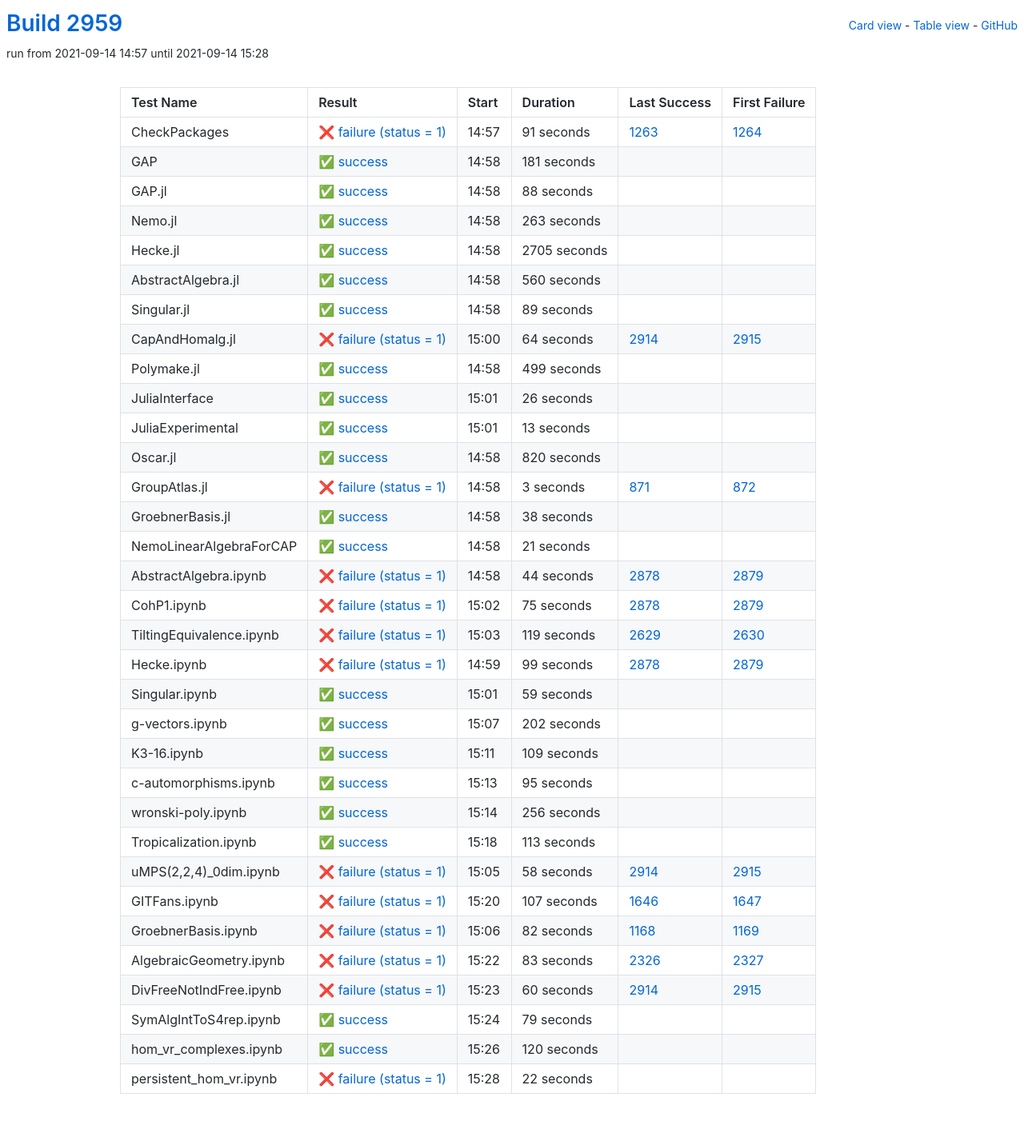
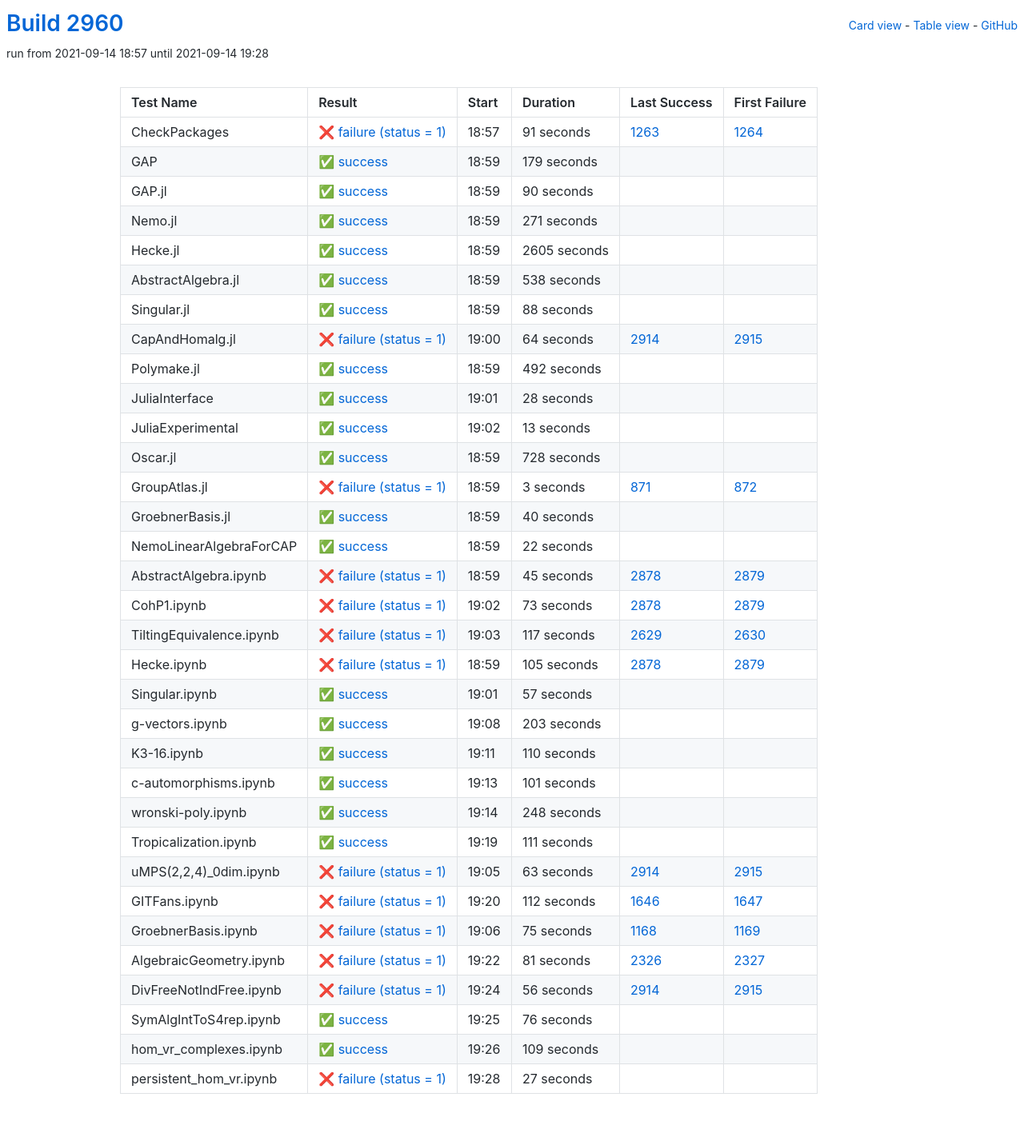
Before and after one commit to oscar-system/oscar-ci-status-stable, a Jekyll site: the page built from table.html, in a window 1280 px wide. Shown: the whole page at 80% size. Built offline with Jekyll 4.4.1, drawn with Linux system fonts in a browser that asks for light colours.

Commit message:
Build #2960

```diff
--- a/_data/ci.yml
+++ b/_data/ci.yml
@@ -1,6 +1,6 @@
 ---
-build: 2959
-build_url: https://oscarci.mathematik.uni-kl.de/job/oscar-stable/2959/
+build: 2960
+build_url: https://oscarci.mathematik.uni-kl.de/job/oscar-stable/2960/
 job: oscar-stable
 organization: oscar-system
 repo: oscar-ci-status-stable
@@ -8,8 +8,8 @@ repourl: https://github.com/oscar-system/oscar-ci-status-stable
 tests:
 - name: CheckPackages
   id: checkpackages
-  log: https://oscarci.mathematik.uni-kl.de/job/oscar-stable/2959/artifact/logs/build-2959/CheckPackages.log
-  start: 2021-09-14 14:57
+  log: https://oscarci.mathematik.uni-kl.de/job/oscar-stable/2960/artifact/logs/build-2960/CheckPackages.log
+  start: 2021-09-14 18:57
   success: false
   exitcode: 1
   status: failure
@@ -20,20 +20,68 @@ tests:
   first_failure_url: https://oscarci.mathematik.uni-kl.de/job/oscar-stable/1264/
 - name: GAP
   id: gap
-  log: https://oscarci.mathematik.uni-kl.de/job/oscar-stable/2959/artifact/logs/build-2959/GAP.log
-  start: 2021-09-14 14:58
+  log: https://oscarci.mathematik.uni-kl.de/job/oscar-stable/2960/artifact/logs/build-2960/GAP.log
+  start: 2021-09-14 18:59
   success: true
   exitcode: 0
   status: success
-  duration: 181
+  duration: 179
   last_success: false
   last_success_url:
   first_failure: false
   first_failure_url:
 - name: GAP.jl
   id: gap-jl
-  log: https://oscarci.mathematik.uni-kl.de/job/oscar-stable/2959/artifact/logs/build-2959/GAP.jl.log
-  start: 2021-09-14 14:58
+  log: https://oscarci.mathematik.uni-kl.de/job/oscar-stable/2960/artifact/logs/build-2960/GAP.jl.log
+  start: 2021-09-14 18:59
+  success: true
+  exitcode: 0
+  status: success
+  duration: 90
+  last_success: false
+  last_success_url:
+  first_failure: false
+  first_failure_url:
+- name: Nemo.jl
+  id: nemo-jl
+  log: https://oscarci.mathematik.uni-kl.de/job/oscar-stable/2960/artifact/logs/build-2960/Nemo.jl.log
+  start: 2021-09-14 18:59
+  success: true
+  exitcode: 0
+  status: success
+  duration: 271
+  last_success: false
+  last_success_url:
+  first_failure: false
+  first_failure_url:
+- name: Hecke.jl
+  id: hecke-jl
+  log: https://oscarci.mathematik.uni-kl.de/job/oscar-stable/2960/artifact/logs/build-2960/Hecke.jl.log
+  start: 2021-09-14 18:59
+  success: true
+  exitcode: 0
+  status: success
+  duration: 2605
+  last_success: false
+  last_success_url:
+  first_failure: false
+  first_failure_url:
+- name: AbstractAlgebra.jl
+  id: abstractalgebra-jl
+  log: https://oscarci.mathematik.uni-kl.de/job/oscar-stable/2960/artifact/logs/build-2960/AbstractAlgebra.jl.log
+  start: 2021-09-14 18:59
+  success: true
+  exitcode: 0
+  status: success
+  duration: 538
+  last_success: false
+  last_success_url:
+  first_failure: false
+  first_failure_url:
+- name: Singular.jl
+  id: singular-jl
+  log: https://oscarci.mathematik.uni-kl.de/job/oscar-stable/2960/artifact/logs/build-2960/Singular.jl.log
+  start: 2021-09-14 18:59
   success: true
   exitcode: 0
   status: success
@@ -42,58 +90,10 @@ tests:
   last_success_url:
   first_failure: false
   first_failure_url:
-- name: Nemo.jl
-  id: nemo-jl
-  log: https://oscarci.mathematik.uni-kl.de/job/oscar-stable/2959/artifact/logs/build-2959/Nemo.jl.log
-  start: 2021-09-14 14:58
-  success: true
-  exitcode: 0
-  status: success
-  duration: 263
-  last_success: false
-  last_success_url:
-  first_failure: false
-  first_failure_url:
-- name: Hecke.jl
-  id: hecke-jl
-  log: https://oscarci.mathematik.uni-kl.de/job/oscar-stable/2959/artifact/logs/build-2959/Hecke.jl.log
-  start: 2021-09-14 14:58
-  success: true
-  exitcode: 0
-  status: success
-  duration: 2705
-  last_success: false
-  last_success_url:
-  first_failure: false
-  first_failure_url:
-- name: AbstractAlgebra.jl
-  id: abstractalgebra-jl
-  log: https://oscarci.mathematik.uni-kl.de/job/oscar-stable/2959/artifact/logs/build-2959/AbstractAlgebra.jl.log
-  start: 2021-09-14 14:58
-  success: true
-  exitcode: 0
-  status: success
-  duration: 560
-  last_success: false
-  last_success_url:
-  first_failure: false
-  first_failure_url:
-- name: Singular.jl
-  id: singular-jl
-  log: https://oscarci.mathematik.uni-kl.de/job/oscar-stable/2959/artifact/logs/build-2959/Singular.jl.log
-  start: 2021-09-14 14:58
-  success: true
-  exitcode: 0
-  status: success
-  duration: 89
-  last_success: false
-  last_success_url:
-  first_failure: false
-  first_failure_url:
 - name: CapAndHomalg.jl
   id: capandhomalg-jl
-  log: https://oscarci.mathematik.uni-kl.de/job/oscar-stable/2959/artifact/logs/build-2959/CapAndHomalg.jl.log
-  start: 2021-09-14 15:00
+  log: https://oscarci.mathematik.uni-kl.de/job/oscar-stable/2960/artifact/logs/build-2960/CapAndHomalg.jl.log
+  start: 2021-09-14 19:00
   success: false
   exitcode: 1
   status: failure
@@ -104,32 +104,32 @@ tests:
   first_failure_url: https://oscarci.mathematik.uni-kl.de/job/oscar-stable/2915/
 - name: Polymake.jl
   id: polymake-jl
-  log: https://oscarci.mathematik.uni-kl.de/job/oscar-stable/2959/artifact/logs/build-2959/Polymake.jl.log
-  start: 2021-09-14 14:58
+  log: https://oscarci.mathematik.uni-kl.de/job/oscar-stable/2960/artifact/logs/build-2960/Polymake.jl.log
+  start: 2021-09-14 18:59
   success: true
   exitcode: 0
   status: success
-  duration: 499
+  duration: 492
   last_success: false
   last_success_url:
   first_failure: false
   first_failure_url:
 - name: JuliaInterface
   id: juliainterface
-  log: https://oscarci.mathematik.uni-kl.de/job/oscar-stable/2959/artifact/logs/build-2959/JuliaInterface.log
-  start: 2021-09-14 15:01
+  log: https://oscarci.mathematik.uni-kl.de/job/oscar-stable/2960/artifact/logs/build-2960/JuliaInterface.log
+  start: 2021-09-14 19:01
   success: true
   exitcode: 0
   status: success
-  duration: 26
+  duration: 28
   last_success: false
   last_success_url:
   first_failure: false
   first_failure_url:
 - name: JuliaExperimental
   id: juliaexperimental
-  log: https://oscarci.mathematik.uni-kl.de/job/oscar-stable/2959/artifact/logs/build-2959/JuliaExperimental.log
-  start: 2021-09-14 15:01
+  log: https://oscarci.mathematik.uni-kl.de/job/oscar-stable/2960/artifact/logs/build-2960/JuliaExperimental.log
+  start: 2021-09-14 19:02
   success: true
   exitcode: 0
   status: success
@@ -140,20 +140,20 @@ tests:
   first_failure_url:
 - name: Oscar.jl
   id: oscar-jl
-  log: https://oscarci.mathematik.uni-kl.de/job/oscar-stable/2959/artifact/logs/build-2959/Oscar.jl.log
-  start: 2021-09-14 14:58
+  log: https://oscarci.mathematik.uni-kl.de/job/oscar-stable/2960/artifact/logs/build-2960/Oscar.jl.log
+  start: 2021-09-14 18:59
   success: true
   exitcode: 0
   status: success
-  duration: 820
+  duration: 728
   last_success: false
   last_success_url:
   first_failure: false
   first_failure_url:
 - name: GroupAtlas.jl
   id: groupatlas-jl
-  log: https://oscarci.mathematik.uni-kl.de/job/oscar-stable/2959/artifact/logs/build-2959/GroupAtlas.jl.log
-  start: 2021-09-14 14:58
+  log: https://oscarci.mathematik.uni-kl.de/job/oscar-stable/2960/artifact/logs/build-2960/GroupAtlas.jl.log
+  start: 2021-09-14 18:59
   success: false
   exitcode: 1
   status: failure
@@ -164,104 +164,224 @@ tests:
   first_failure_url: https://oscarci.mathematik.uni-kl.de/job/oscar-stable/872/
 - name: GroebnerBasis.jl
   id: groebnerbasis-jl
-  log: https://oscarci.mathematik.uni-kl.de/job/oscar-stable/2959/artifact/logs/build-2959/GroebnerBasis.jl.log
-  start: 2021-09-14 14:58
+  log: https://oscarci.mathematik.uni-kl.de/job/oscar-stable/2960/artifact/logs/build-2960/GroebnerBasis.jl.log
+  start: 2021-09-14 18:59
   success: true
   exitcode: 0
   status: success
-  duration: 38
+  duration: 40
   last_success: false
   last_success_url:
   first_failure: false
   first_failure_url:
 - name: NemoLinearAlgebraForCAP
   id: nemolinearalgebraforcap
-  log: https://oscarci.mathematik.uni-kl.de/job/oscar-stable/2959/artifact/logs/build-2959/NemoLinearAlgebraForCAP.log
-  start: 2021-09-14 14:58
+  log: https://oscarci.mathematik.uni-kl.de/job/oscar-stable/2960/artifact/logs/build-2960/NemoLinearAlgebraForCAP.log
+  start: 2021-09-14 18:59
   success: true
   exitcode: 0
   status: success
-  duration: 21
+  duration: 22
   last_success: false
   last_success_url:
   first_failure: false
   first_failure_url:
 - name: AbstractAlgebra.ipynb
   id: abstractalgebra-ipynb
-  log: https://oscarci.mathematik.uni-kl.de/job/oscar-stable/2959/artifact/logs/build-2959/AbstractAlgebra.ipynb.log
-  start: 2021-09-14 14:58
+  log: https://oscarci.mathematik.uni-kl.de/job/oscar-stable/2960/artifact/logs/build-2960/AbstractAlgebra.ipynb.log
+  start: 2021-09-14 18:59
   success: false
   exitcode: 1
   status: failure
-  duration: 44
+  duration: 45
   last_success: 2878
   last_success_url: https://oscarci.mathematik.uni-kl.de/job/oscar-stable/2878/
   first_failure: 2879
   first_failure_url: https://oscarci.mathematik.uni-kl.de/job/oscar-stable/2879/
 - name: CohP1.ipynb
   id: cohp1-ipynb
-  log: https://oscarci.mathematik.uni-kl.de/job/oscar-stable/2959/artifact/logs/build-2959/CohP1.ipynb.log
-  start: 2021-09-14 15:02
+  log: https://oscarci.mathematik.uni-kl.de/job/oscar-stable/2960/artifact/logs/build-2960/CohP1.ipynb.log
+  start: 2021-09-14 19:02
   success: false
   exitcode: 1
   status: failure
-  duration: 75
+  duration: 73
   last_success: 2878
   last_success_url: https://oscarci.mathematik.uni-kl.de/job/oscar-stable/2878/
   first_failure: 2879
   first_failure_url: https://oscarci.mathematik.uni-kl.de/job/oscar-stable/2879/
 - name: TiltingEquivalence.ipynb
   id: tiltingequivalence-ipynb
-  log: https://oscarci.mathematik.uni-kl.de/job/oscar-stable/2959/artifact/logs/build-2959/TiltingEquivalence.ipynb.log
-  start: 2021-09-14 15:03
+  log: https://oscarci.mathematik.uni-kl.de/job/oscar-stable/2960/artifact/logs/build-2960/TiltingEquivalence.ipynb.log
+  start: 2021-09-14 19:03
   success: false
   exitcode: 1
   status: failure
-  duration: 119
+  duration: 117
   last_success: 2629
   last_success_url: https://oscarci.mathematik.uni-kl.de/job/oscar-stable/2629/
   first_failure: 2630
   first_failure_url: https://oscarci.mathematik.uni-kl.de/job/oscar-stable/2630/
 - name: Hecke.ipynb
   id: hecke-ipynb
-  log: https://oscarci.mathematik.uni-kl.de/job/oscar-stable/2959/artifact/logs/build-2959/Hecke.ipynb.log
-  start: 2021-09-14 14:59
+  log: https://oscarci.mathematik.uni-kl.de/job/oscar-stable/2960/artifact/logs/build-2960/Hecke.ipynb.log
+  start: 2021-09-14 18:59
   success: false
   exitcode: 1
   status: failure
-  duration: 99
+  duration: 105
   last_success: 2878
   last_success_url: https://oscarci.mathematik.uni-kl.de/job/oscar-stable/2878/
   first_failure: 2879
   first_failure_url: https://oscarci.mathematik.uni-kl.de/job/oscar-stable/2879/
 - name: Singular.ipynb
   id: singular-ipynb
-  log: https://oscarci.mathematik.uni-kl.de/job/oscar-stable/2959/artifact/logs/build-2959/Singular.ipynb.log
-  start: 2021-09-14 15:01
+  log: https://oscarci.mathematik.uni-kl.de/job/oscar-stable/2960/artifact/logs/build-2960/Singular.ipynb.log
+  start: 2021-09-14 19:01
   success: true
   exitcode: 0
   status: success
-  duration: 59
+  duration: 57
   last_success: false
   last_success_url:
   first_failure: false
   first_failure_url:
 - name: g-vectors.ipynb
   id: g-vectors-ipynb
-  log: https://oscarci.mathematik.uni-kl.de/job/oscar-stable/2959/artifact/logs/build-2959/g-vectors.ipynb.log
-  start: 2021-09-14 15:07
+  log: https://oscarci.mathematik.uni-kl.de/job/oscar-stable/2960/artifact/logs/build-2960/g-vectors.ipynb.log
+  start: 2021-09-14 19:08
   success: true
   exitcode: 0
   status: success
-  duration: 202
+  duration: 203
   last_success: false
   last_success_url:
   first_failure: false
   first_failure_url:
 - name: K3-16.ipynb
   id: k3-16-ipynb
-  log: https://oscarci.mathematik.uni-kl.de/job/oscar-stable/2959/artifact/logs/build-2959/K3-16.ipynb.log
-  start: 2021-09-14 15:11
+  log: https://oscarci.mathematik.uni-kl.de/job/oscar-stable/2960/artifact/logs/build-2960/K3-16.ipynb.log
+  start: 2021-09-14 19:11
+  success: true
+  exitcode: 0
+  status: success
+  duration: 110
+  last_success: false
+  last_success_url:
+  first_failure: false
+  first_failure_url:
+- name: c-automorphisms.ipynb
+  id: c-automorphisms-ipynb
+  log: https://oscarci.mathematik.uni-kl.de/job/oscar-stable/2960/artifact/logs/build-2960/c-automorphisms.ipynb.log
+  start: 2021-09-14 19:13
+  success: true
+  exitcode: 0
+  status: success
+  duration: 101
+  last_success: false
+  last_success_url:
+  first_failure: false
+  first_failure_url:
+- name: wronski-poly.ipynb
+  id: wronski-poly-ipynb
+  log: https://oscarci.mathematik.uni-kl.de/job/oscar-stable/2960/artifact/logs/build-2960/wronski-poly.ipynb.log
+  start: 2021-09-14 19:14
+  success: true
+  exitcode: 0
+  status: success
+  duration: 248
+  last_success: false
+  last_success_url:
+  first_failure: false
+  first_failure_url:
+- name: Tropicalization.ipynb
+  id: tropicalization-ipynb
+  log: https://oscarci.mathematik.uni-kl.de/job/oscar-stable/2960/artifact/logs/build-2960/Tropicalization.ipynb.log
+  start: 2021-09-14 19:19
+  success: true
+  exitcode: 0
+  status: success
+  duration: 111
+  last_success: false
+  last_success_url:
+  first_failure: false
+  first_failure_url:
+- name: uMPS(2,2,4)_0dim.ipynb
+  id: umps-2-2-4-0dim-ipynb
+  log: https://oscarci.mathematik.uni-kl.de/job/oscar-stable/2960/artifact/logs/build-2960/uMPS-2-2-4-_0dim.ipynb.log
+  start: 2021-09-14 19:05
+  success: false
+  exitcode: 1
+  status: failure
+  duration: 63
+  last_success: 2914
+  last_success_url: https://oscarci.mathematik.uni-kl.de/job/oscar-stable/2914/
+  first_failure: 2915
+  first_failure_url: https://oscarci.mathematik.uni-kl.de/job/oscar-stable/2915/
+- name: GITFans.ipynb
+  id: gitfans-ipynb
+  log: https://oscarci.mathematik.uni-kl.de/job/oscar-stable/2960/artifact/logs/build-2960/GITFans.ipynb.log
+  start: 2021-09-14 19:20
+  success: false
+  exitcode: 1
+  status: failure
+  duration: 112
+  last_success: 1646
+  last_success_url: https://oscarci.mathematik.uni-kl.de/job/oscar-stable/1646/
+  first_failure: 1647
+  first_failure_url: https://oscarci.mathematik.uni-kl.de/job/oscar-stable/1647/
+- name: GroebnerBasis.ipynb
+  id: groebnerbasis-ipynb
+  log: https://oscarci.mathematik.uni-kl.de/job/oscar-stable/2960/artifact/logs/build-2960/GroebnerBasis.ipynb.log
+  start: 2021-09-14 19:06
+  success: false
+  exitcode: 1
+  status: failure
+  duration: 75
+  last_success: 1168
+  last_success_url: https://oscarci.mathematik.uni-kl.de/job/oscar-stable/1168/
+  first_failure: 1169
+  first_failure_url: https://oscarci.mathematik.uni-kl.de/job/oscar-stable/1169/
+- name: AlgebraicGeometry.ipynb
+  id: algebraicgeometry-ipynb
+  log: https://oscarci.mathematik.uni-kl.de/job/oscar-stable/2960/artifact/logs/build-2960/AlgebraicGeometry.ipynb.log
+  start: 2021-09-14 19:22
+  success: false
+  exitcode: 1
+  status: failure
+  duration: 81
+  last_success: 2326
+  last_success_url: https://oscarci.mathematik.uni-kl.de/job/oscar-stable/2326/
+  first_failure: 2327
+  first_failure_url: https://oscarci.mathematik.uni-kl.de/job/oscar-stable/2327/
+- name: DivFreeNotIndFree.ipynb
+  id: divfreenotindfree-ipynb
+  log: https://oscarci.mathematik.uni-kl.de/job/oscar-stable/2960/artifact/logs/build-2960/DivFreeNotIndFree.ipynb.log
+  start: 2021-09-14 19:24
+  success: false
+  exitcode: 1
+  status: failure
+  duration: 56
+  last_success: 2914
+  last_success_url: https://oscarci.mathematik.uni-kl.de/job/oscar-stable/2914/
+  first_failure: 2915
+  first_failure_url: https://oscarci.mathematik.uni-kl.de/job/oscar-stable/2915/
+- name: SymAlgIntToS4rep.ipynb
+  id: symalginttos4rep-ipynb
+  log: https://oscarci.mathematik.uni-kl.de/job/oscar-stable/2960/artifact/logs/build-2960/SymAlgIntToS4rep.ipynb.log
+  start: 2021-09-14 19:25
+  success: true
+  exitcode: 0
+  status: success
+  duration: 76
+  last_success: false
+  last_success_url:
+  first_failure: false
+  first_failure_url:
+- name: hom_vr_complexes.ipynb
+  id: hom-vr-complexes-ipynb
+  log: https://oscarci.mathematik.uni-kl.de/job/oscar-stable/2960/artifact/logs/build-2960/hom_vr_complexes.ipynb.log
+  start: 2021-09-14 19:26
   success: true
   exitcode: 0
   status: success
@@ -270,135 +390,15 @@ tests:
   last_success_url:
   first_failure: false
   first_failure_url:
-- name: c-automorphisms.ipynb
-  id: c-automorphisms-ipynb
-  log: https://oscarci.mathematik.uni-kl.de/job/oscar-stable/2959/artifact/logs/build-2959/c-automorphisms.ipynb.log
-  start: 2021-09-14 15:13
-  success: true
-  exitcode: 0
-  status: success
-  duration: 95
+- name: persistent_hom_vr.ipynb
+  id: persistent-hom-vr-ipynb
+  log: https://oscarci.mathematik.uni-kl.de/job/oscar-stable/2960/artifact/logs/build-2960/persistent_hom_vr.ipynb.log
+  start: 2021-09-14 19:28
+  success: false
+  exitcode: 1
+  status: failure
+  duration: 27
   last_success: false
   last_success_url:
   first_failure: false
   first_failure_url:
-- name: wronski-poly.ipynb
-  id: wronski-poly-ipynb
-  log: https://oscarci.mathematik.uni-kl.de/job/oscar-stable/2959/artifact/logs/build-2959/wronski-poly.ipynb.log
-  start: 2021-09-14 15:14
-  success: true
-  exitcode: 0
-  status: success
-  duration: 256
-  last_success: false
-  last_success_url:
-  first_failure: false
-  first_failure_url:
-- name: Tropicalization.ipynb
-  id: tropicalization-ipynb
-  log: https://oscarci.mathematik.uni-kl.de/job/oscar-stable/2959/artifact/logs/build-2959/Tropicalization.ipynb.log
-  start: 2021-09-14 15:18
-  success: true
-  exitcode: 0
-  status: success
-  duration: 113
-  last_success: false
-  last_success_url:
-  first_failure: false
-  first_failure_url:
-- name: uMPS(2,2,4)_0dim.ipynb
-  id: umps-2-2-4-0dim-ipynb
-  log: https://oscarci.mathematik.uni-kl.de/job/oscar-stable/2959/artifact/logs/build-2959/uMPS-2-2-4-_0dim.ipynb.log
-  start: 2021-09-14 15:05
-  success: false
-  exitcode: 1
-  status: failure
-  duration: 58
-  last_success: 2914
-  last_success_url: https://oscarci.mathematik.uni-kl.de/job/oscar-stable/2914/
-  first_failure: 2915
-  first_failure_url: https://oscarci.mathematik.uni-kl.de/job/oscar-stable/2915/
-- name: GITFans.ipynb
-  id: gitfans-ipynb
-  log: https://oscarci.mathematik.uni-kl.de/job/oscar-stable/2959/artifact/logs/build-2959/GITFans.ipynb.log
-  start: 2021-09-14 15:20
-  success: false
-  exitcode: 1
-  status: failure
-  duration: 107
-  last_success: 1646
-  last_success_url: https://oscarci.mathematik.uni-kl.de/job/oscar-stable/1646/
-  first_failure: 1647
-  first_failure_url: https://oscarci.mathematik.uni-kl.de/job/oscar-stable/1647/
-- name: GroebnerBasis.ipynb
-  id: groebnerbasis-ipynb
-  log: https://oscarci.mathematik.uni-kl.de/job/oscar-stable/2959/artifact/logs/build-2959/GroebnerBasis.ipynb.log
-  start: 2021-09-14 15:06
-  success: false
-  exitcode: 1
-  status: failure
-  duration: 82
-  last_success: 1168
-  last_success_url: https://oscarci.mathematik.uni-kl.de/job/oscar-stable/1168/
-  first_failure: 1169
-  first_failure_url: https://oscarci.mathematik.uni-kl.de/job/oscar-stable/1169/
-- name: AlgebraicGeometry.ipynb
-  id: algebraicgeometry-ipynb
-  log: https://oscarci.mathematik.uni-kl.de/job/oscar-stable/2959/artifact/logs/build-2959/AlgebraicGeometry.ipynb.log
-  start: 2021-09-14 15:22
-  success: false
-  exitcode: 1
-  status: failure
-  duration: 83
-  last_success: 2326
-  last_success_url: https://oscarci.mathematik.uni-kl.de/job/oscar-stable/2326/
-  first_failure: 2327
-  first_failure_url: https://oscarci.mathematik.uni-kl.de/job/oscar-stable/2327/
-- name: DivFreeNotIndFree.ipynb
-  id: divfreenotindfree-ipynb
-  log: https://oscarci.mathematik.uni-kl.de/job/oscar-stable/2959/artifact/logs/build-2959/DivFreeNotIndFree.ipynb.log
-  start: 2021-09-14 15:23
-  success: false
-  exitcode: 1
-  status: failure
-  duration: 60
-  last_success: 2914
-  last_success_url: https://oscarci.mathematik.uni-kl.de/job/oscar-stable/2914/
-  first_failure: 2915
-  first_failure_url: https://oscarci.mathematik.uni-kl.de/job/oscar-stable/2915/
-- name: SymAlgIntToS4rep.ipynb
-  id: symalginttos4rep-ipynb
-  log: https://oscarci.mathematik.uni-kl.de/job/oscar-stable/2959/artifact/logs/build-2959/SymAlgIntToS4rep.ipynb.log
-  start: 2021-09-14 15:24
-  success: true
-  exitcode: 0
-  status: success
-  duration: 79
-  last_success: false
-  last_success_url:
-  first_failure: false
-  first_failure_url:
-- name: hom_vr_complexes.ipynb
-  id: hom-vr-complexes-ipynb
-  log: https://oscarci.mathematik.uni-kl.de/job/oscar-stable/2959/artifact/logs/build-2959/hom_vr_complexes.ipynb.log
-  start: 2021-09-14 15:26
-  success: true
-  exitcode: 0
-  status: success
-  duration: 120
-  last_success: false
-  last_success_url:
-  first_failure: false
-  first_failure_url:
-- name: persistent_hom_vr.ipynb
-  id: persistent-hom-vr-ipynb
-  log: https://oscarci.mathematik.uni-kl.de/job/oscar-stable/2959/artifact/logs/build-2959/persistent_hom_vr.ipynb.log
-  start: 2021-09-14 15:28
-  success: false
-  exitcode: 1
-  status: failure
-  duration: 22
-  last_success: false
-  last_success_url:
-  first_failure: false
-  first_failure_url:
```
Also changed, not shown: README.md.
